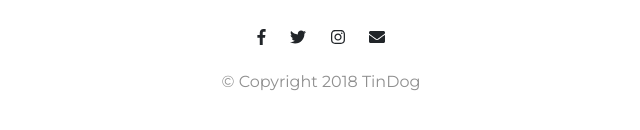
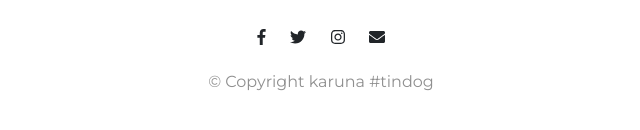
Before and after one commit to karunasharma14/TinDog, a plain HTML site: page index.html in a window 1280 px wide. Shown: the part 3071-3201 px from the top of the page, 319-959 px from the left. Drawn offline with nearby package versions, Linux system fonts and the light colour scheme.

Commit message:
Update index.html

```diff
--- a/index.html
+++ b/index.html
@@ -230,7 +230,7 @@
       <i class="social-icon fab fa-twitter"></i>
       <i class="social-icon fab fa-instagram"></i>
       <i class="social-icon fas fa-envelope"></i>
-      <p>© Copyright 2018 TinDog</p>
+      <p>© Copyright karuna #tindog</p>
     </div>
   </footer>
 
```
